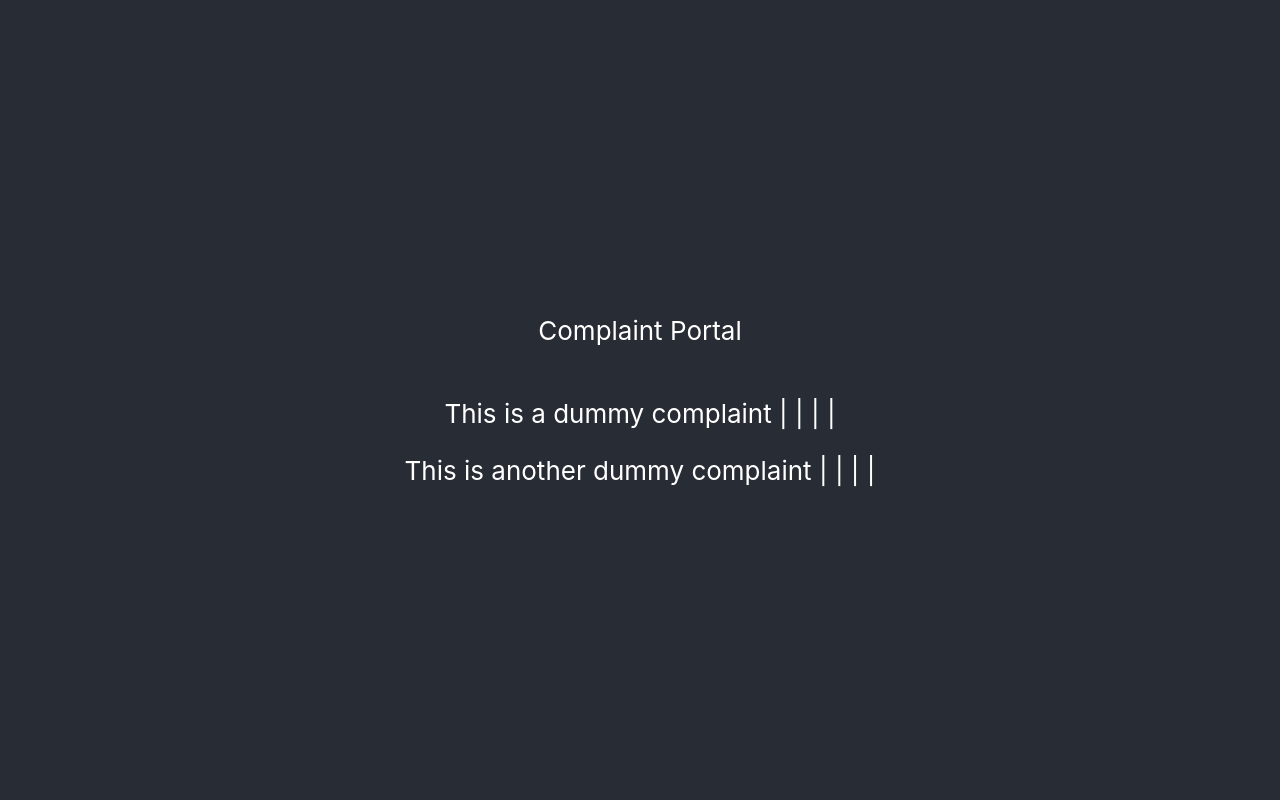
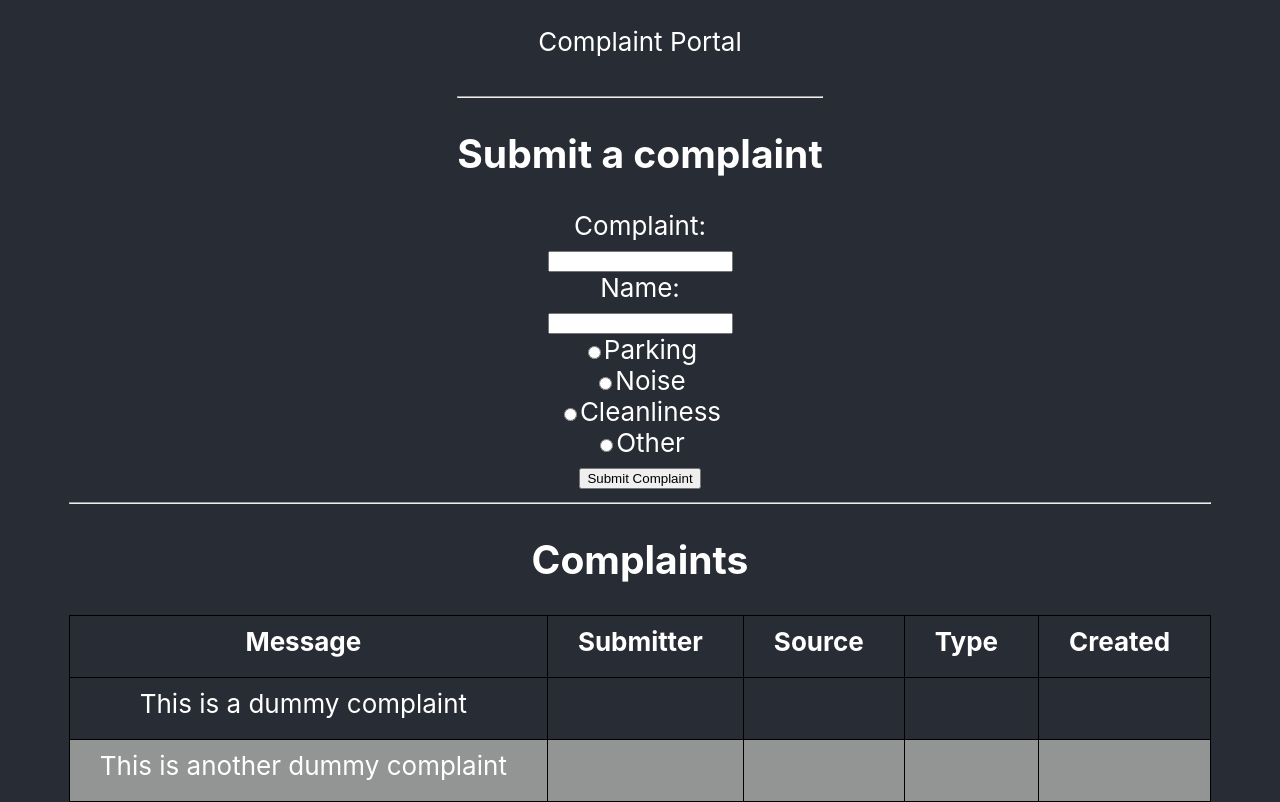
Before and after one commit to strview/classroom-front-end, a React (Create React App) app: page / in a window 1280 px wide. Built offline with nearby package versions, Linux system fonts and the light colour scheme; no server answers.

Commit message:
my changes

```diff
--- a/src/App.css
+++ b/src/App.css
@@ -36,3 +36,20 @@
     transform: rotate(360deg);
   }
 }
+table {
+  width: 100%;
+  height: 50px;
+}
+table, th, td {
+  border: 1px solid black;
+  border-collapse: collapse ;
+}
+th, td {
+  padding-top: 10px;
+  padding-bottom: 20px;
+  padding-left: 30px;
+  padding-right: 40px;
+}
+tr:nth-child(even) {
+  background-color: #939494;
+}
--- a/src/App.js
+++ b/src/App.js
@@ -1,6 +1,6 @@
 import { useEffect, useState } from 'react';
 import './App.css';
-import { getComplaints } from './helpers/apiEndpoints';
+import { getComplaints, createComplaint } from './helpers/apiEndpoints';
 
 function App() {
 
@@ -29,6 +29,25 @@ function App() {
     fetchComplaints()
   }, [])
 
+//Create
+const handleSubmit = async (event) => {
+  event.preventDefault()
+  const complaint = {
+    message: event.target.message.value,
+    source: "Ethan-front-end",
+    submitter: event.target.submitter.value,
+    type: event.target.type.value,
+  }
+  console.log("complaint", complaint)
+  const { apiEndpoint, apiOptions } = await createComplaint(complaint)
+  console.log("apiEndpoint", apiEndpoint)
+  const response = await fetch(apiEndpoint, apiOptions)
+  console.log("response", response)
+  const data = await response.json()
+  console.log(data)
+  setComplaints([...complaints, data])
+}
+
   return (
     <div className="App">
       <header className="App-header">
@@ -36,13 +55,60 @@ function App() {
         <p>
           Complaint Portal
         </p>
+
         <div>
-          {complaints.map((complaint) => (
-            <div key={complaint.id}>
-              <p>{complaint.message} | {complaint.submitter} | {complaint.source} | {complaint.type} | {complaint.created_at}</p>
-            </div>
-          ))}
+          <hr></hr>
+          <h2>Submit a complaint</h2>
+          <form onSubmit={handleSubmit}>
+            <label for="complaint">Complaint:</label><br></br>
+            <input type="text" name="message" /><br></br>
+            <label for="submitter">Name:</label><br></br>
+            <input type="text" name="submitter" /><br></br>
+            <input type="radio" id="type1" name="type"/>
+            <label for="type1">Parking</label><br></br>
+            <input type="radio" id="type2" name="type"/>
+            <label for="type2">Noise</label><br></br>
+            <input type="radio" id="type3" name="type"/>
+            <label for="type3">Cleanliness</label><br></br>
+            <input type="radio" id="type4" name="type"/>
+            <label for="type4">Other</label><br></br>
+            <button type="submit">Submit Complaint</button>
+          </form>
         </div>
+
+
+
+
+      <div>
+  <hr />
+  <h2>Complaints</h2>
+  <table>
+    <thead>
+      <tr>
+        <th>Message</th>
+        <th>Submitter</th>
+        <th>Source</th>
+        <th>Type</th>
+        <th>Created</th>
+      </tr>
+    </thead>
+    <tbody>
+      {complaints.map((complaint) => (
+        <tr key={complaint.id}>
+          <td>{complaint.message}</td>
+          <td>{complaint.submitter}</td>
+          <td>{complaint.source}</td>
+          <td>{complaint.type}</td>
+          <td>{complaint.created_at}</td>
+        </tr>
+      ))}
+    </tbody>
+  </table>
+</div>
+
+
+
+
 
       </header>
     </div>
--- a/src/helpers/apiEndpoints.js
+++ b/src/helpers/apiEndpoints.js
@@ -21,3 +21,14 @@ export const getComplaints = async () => {
         apiOptions: apiOptions
     }
 }
+
+export const createComplaint = async (complaint) => {
+    const urlBase = "https://ypibol5gl3.execute-api.us-east-2.amazonaws.com/dev"
+    const apiOptions = await getApiOptions('POST')
+    const apiEndpoint = urlBase + '/complaint/create'
+    apiOptions.body = JSON.stringify(complaint)
+    return {
+        apiEndpoint: apiEndpoint,
+        apiOptions: apiOptions
+    }
+}
```
